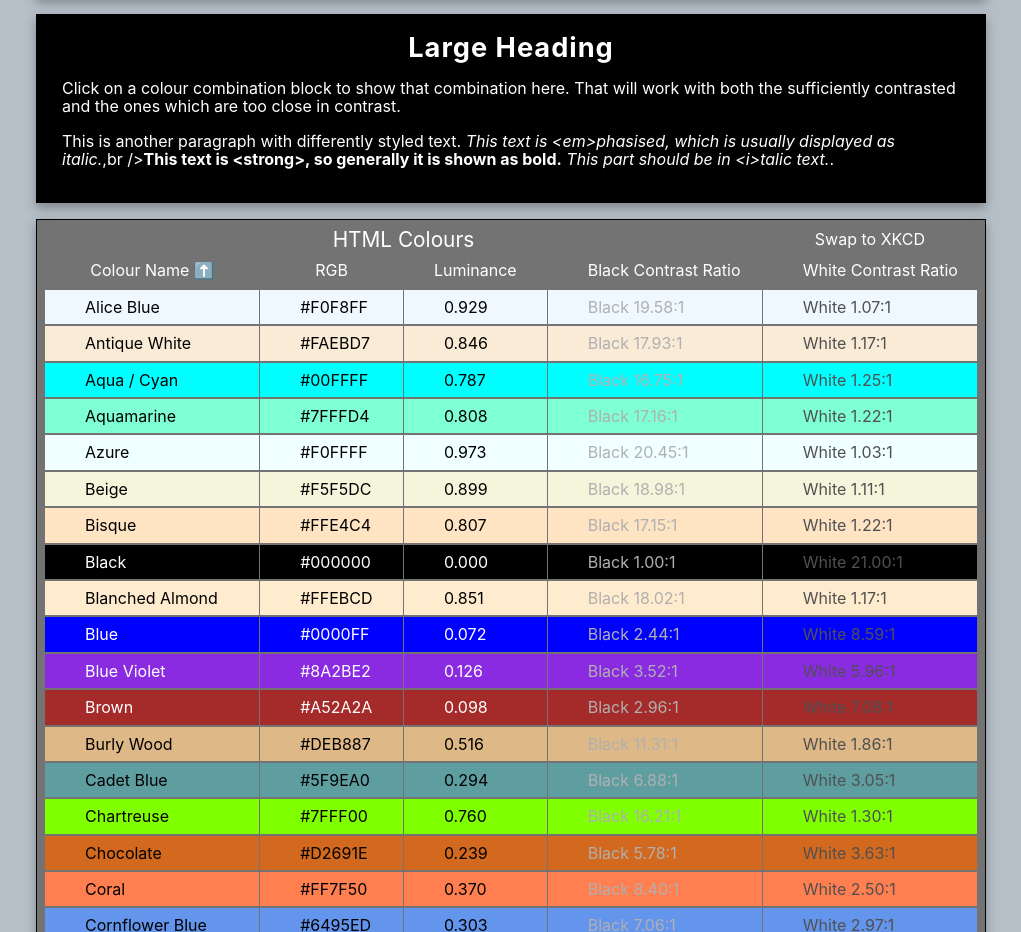
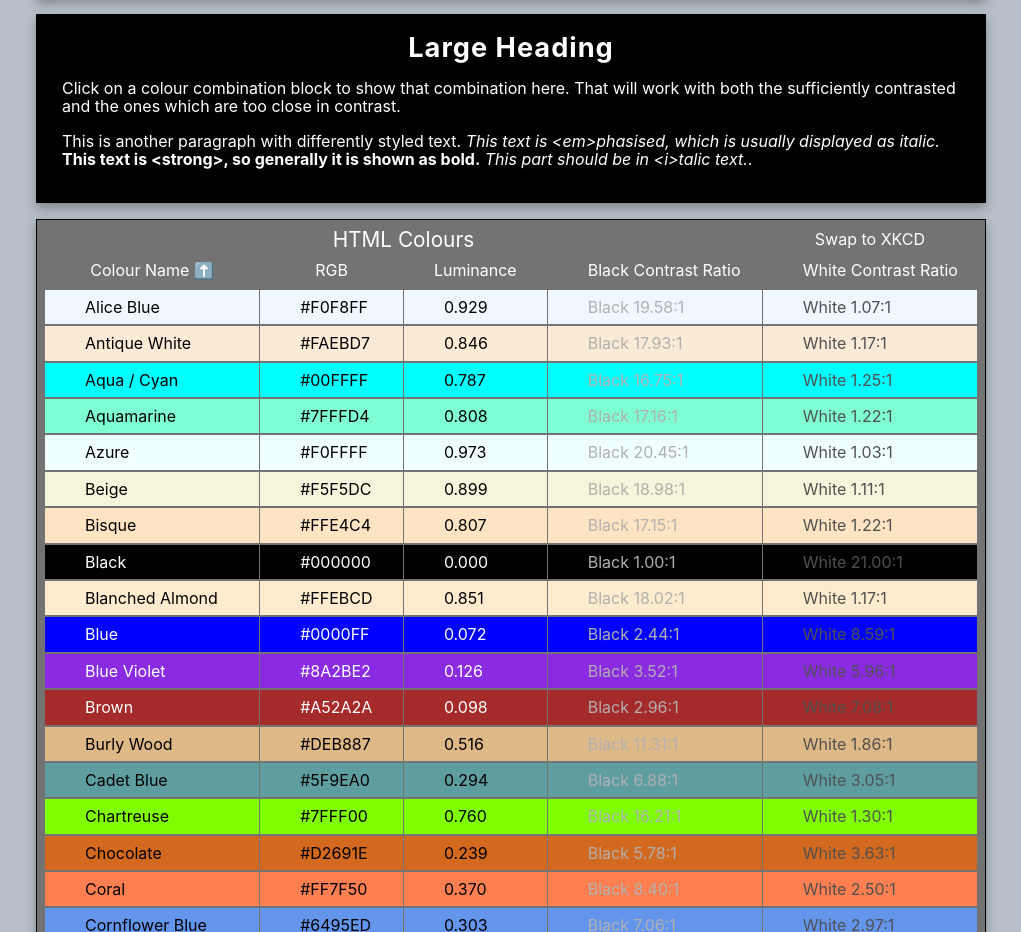
Before and after one commit to JulianNicholls/palette-visualiser-3, a React app: page / in a window 1280 px wide. Shown: the part 904-1836 px from the top of the page, without its empty margins (129-1150 px from the left). Built offline with nearby package versions, Linux system fonts and the light colour scheme.

Commit message:
Correct typo in SampleText text.

```diff
--- a/src/components/SampleText.js
+++ b/src/components/SampleText.js
@@ -22,7 +22,7 @@ const SampleText = () => {
         <em>
           This text is &lt;em&gt;phasised, which is usually displayed as italic.
         </em>
-        ,br />
+        <br />
         <strong>
           This text is &lt;strong&gt;, so generally it is shown as bold.
         </strong>{' '}
```
